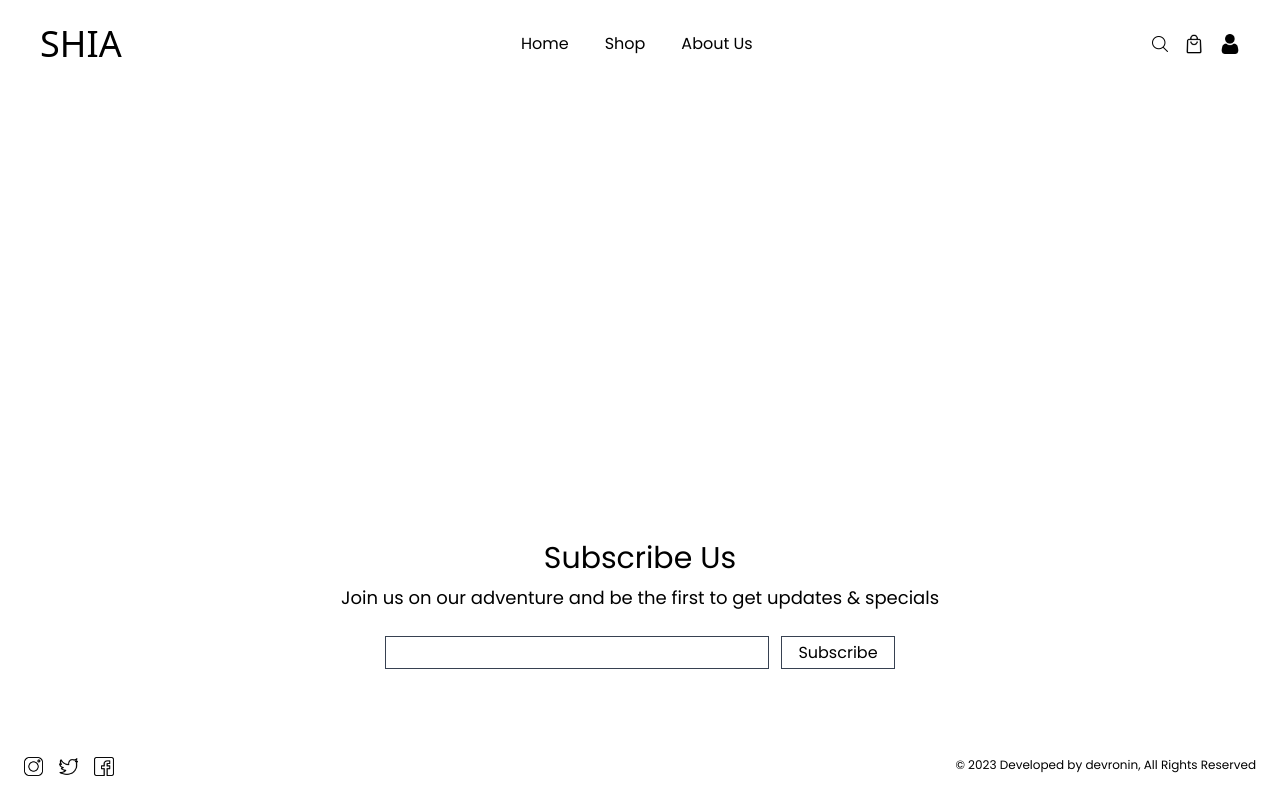
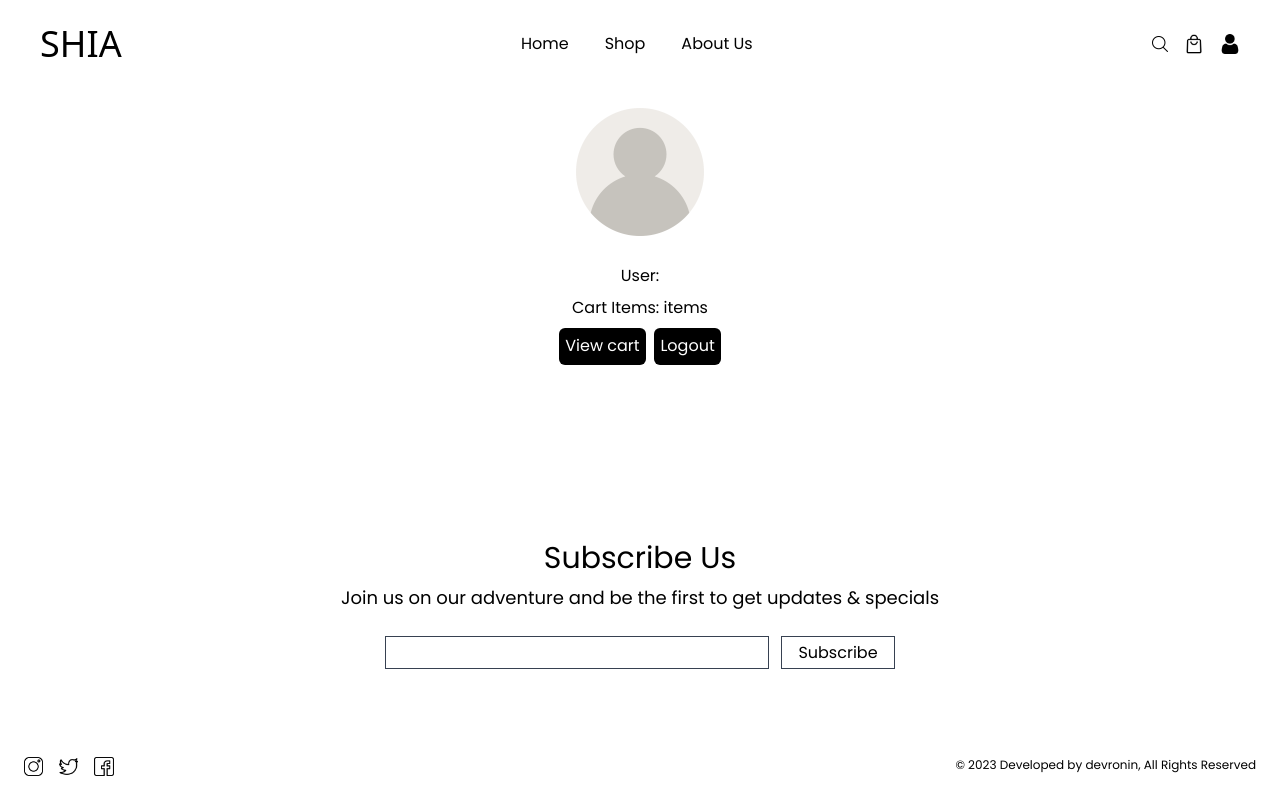
Before and after one commit to Roninors/Ecommerce-Website, a React (Vite) app: page /account in a window 1280 px wide. Built offline with nearby package versions, Linux system fonts and the light colour scheme; no server answers; sample sign-in values are in the browser's storage.

Commit message:
added account page and changed input type for password to password

```diff
--- a/src/Components/Account.jsx
+++ b/src/Components/Account.jsx
@@ -1,7 +1,48 @@
+import { useContext, useState,useEffect } from "react";
+import { MainContext } from "../context/mainContext";
+import { useNavigate } from "react-router-dom";
+
 function Account(){
+    const {token} = useContext(MainContext);
+    const [user,setUser] = useState("");
+    const navigate = useNavigate();
+    useEffect(() => {
+        const fetchUser = async () => {
+
+          try {
+            const response = await fetch(`http://localhost:4000/user/${token.id}`,{
+                headers: {"Authorization": `Bearer ${token.token}`}
+            });
+
+            if (!response.ok) {
+              throw new Error("failed to fetch specific user");
+            }
+            const json = await response.json();
+            setUser(json);
+
+          } catch (error) {
+            console.error("failed fetching data:", error);
+          }
+        };
+        fetchUser();
+      },[]);
     return(
-        <div>
+        <div className="w-full flex justify-center items-center ">
+            <div className="p-5 flex items-center justify-center flex-col gap-2">
+                    <img src={new URL("../pictures/profilepic.png", import.meta.url)} alt="profile-picture" className="w-[10vw]" />
 
+                 <h3 className="font-pop mt-5">User: {user?.username}</h3>
+
+                 <h3 className="font-pop">Cart Items: {user?.cart?.length} items</h3>
+                 <div className="flex justify-center items-center gap-2">
+                 <button className="bg-black text-white font-pop p-[.4em] rounded-md hover:bg-gray-500 duration-300" onClick={()=>navigate("/cart")}>View cart</button>
+
+                 <button className=" bg-black text-white font-pop p-[.4em] rounded-md hover:bg-gray-500 duration-300">Logout</button>
+                 </div>
+
+
+
+            </div>
         </div>
     )
 }
--- a/src/Components/Cart.jsx
+++ b/src/Components/Cart.jsx
@@ -80,7 +80,7 @@ return (
         </div>
 
         <div>
-          <button onClick={()=>handleToCheckout(userCart?.cart,token.id,token)} disabled={userCart?.cart?.length === 0} className="bg-black text-base font-pop text-white p-[.5em]">
+          <button onClick={()=>handleToCheckout(userCart?.cart,token.id,token)} disabled={userCart?.cart?.length === 0} className="bg-black text-base font-pop text-white p-[.5em]  hover:bg-gray-500 duration-300">
             Proceed to checkout
           </button>
         </div>
--- a/src/Components/Login and Register components/Login.jsx
+++ b/src/Components/Login and Register components/Login.jsx
@@ -51,7 +51,7 @@ function Login() {
           </p>
 
           <input
-            type="text"
+            type="password"
             name=""
             id=""
             className="font-pop text-sm border-2  p-[1em] rounded-md border-black w-full   focus:bg-black focus:text-white"
--- a/src/Components/Login and Register components/Register.jsx
+++ b/src/Components/Login and Register components/Register.jsx
@@ -75,7 +75,7 @@ function Register() {
           <p className={error ? "font-pop text-xs" : "hidden"}>{error}</p>
 
           <input
-            type="text"
+            type="password"
             className="font-pop text-sm border-2 p-[1em]   rounded-md border-black  w-full   focus:bg-black focus:text-white"
             placeholder="Password"
             {...register("password")}
@@ -87,7 +87,7 @@ function Register() {
           </p>
 
           <input
-            type="text"
+            type="password"
             className="font-pop text-sm  border-2  p-[1em] rounded-md border-black  w-full  focus:bg-black focus:text-white"
             placeholder="Confirm Password"
             {...register("confirmPass")}
```
Also changed, not shown: src/pictures/profilepic.png (added).
